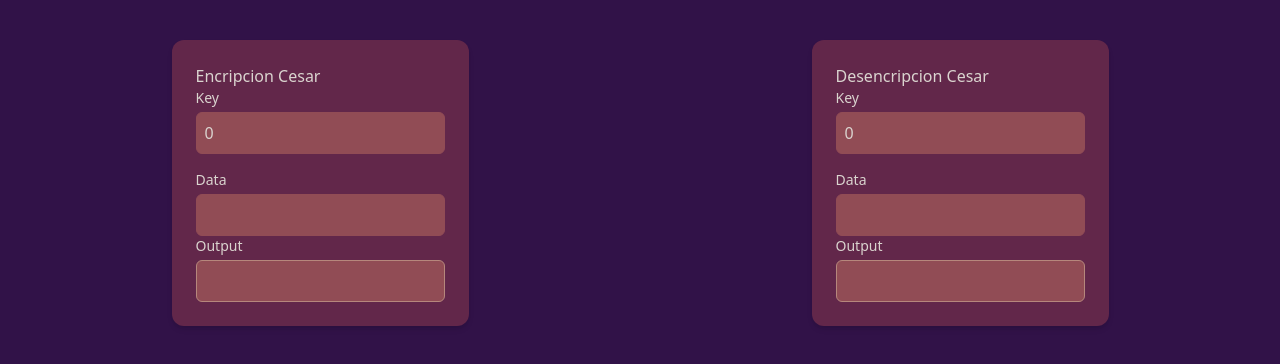
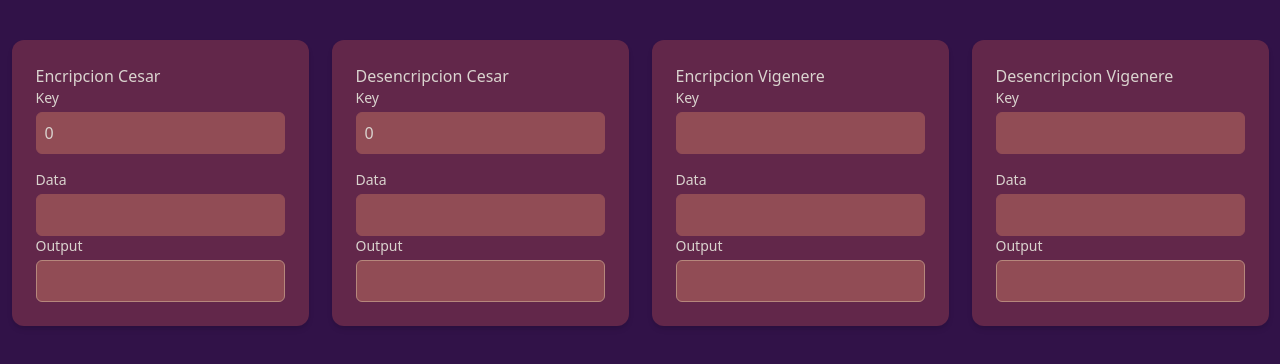
Before and after one commit to HasSak-47/crypto-test, a React (Vite) app: page / in a window 1280 px wide. Shown: the top 364 px of the page. Built offline with nearby package versions, Linux system fonts and the light colour scheme.

Commit message:
semi final build

```diff
--- a/src/App.tsx
+++ b/src/App.tsx
@@ -9,6 +9,50 @@ function encryptCaesar(key: number, data: string): string {
 
 function decryptCaesar(key: number, data: string): string {
   return encryptCaesar(-key, data)
+}
+
+function encryptVigenere(key: string, data: string): string {
+  key = force_alpha(key).toLowerCase()
+  if (key.length === 0) return data
+
+  let result = ''
+  let keyIndex = 0
+
+  for (const char of data) {
+    const lower = char.toLowerCase()
+    if (lower < 'a' || lower > 'z') {
+      result += char
+      continue
+    }
+
+    const shift = key.charCodeAt(keyIndex % key.length) - 'a'.charCodeAt(0)
+    result += shiftChar(char, shift)
+    keyIndex++
+  }
+
+  return result
+}
+
+function decryptVigenere(key: string, data: string): string {
+  key = force_alpha(key).toLowerCase()
+  if (key.length === 0) return data
+
+  let result = ''
+  let keyIndex = 0
+
+  for (const char of data) {
+    const lower = char.toLowerCase()
+    if (lower < 'a' || lower > 'z') {
+      result += char
+      continue
+    }
+
+    const shift = -(key.charCodeAt(keyIndex % key.length) - 'a'.charCodeAt(0))
+    result += shiftChar(char, shift)
+    keyIndex++
+  }
+
+  return result
 }
 
 function mod(n: number, m: number): number {
@@ -131,6 +175,24 @@ export default function App() {
         default_key={0}
         default_data={''}
       />
+
+      <Encryptor<string, string>
+        title='Encripcion Vigenere'
+        validate_key={forceChar}
+        validate_data={forceChar}
+        encrypt={encryptVigenere}
+        default_key={''}
+        default_data={''}
+      />
+
+      <Encryptor<string, string>
+        title='Desencripcion Vigenere'
+        validate_key={forceChar}
+        validate_data={forceChar}
+        encrypt={decryptVigenere}
+        default_key={''}
+        default_data={''}
+      />
     </div>
   )
 }
```
Also changed, not shown: 5 other files (tests, documents, lock files or other folders).
